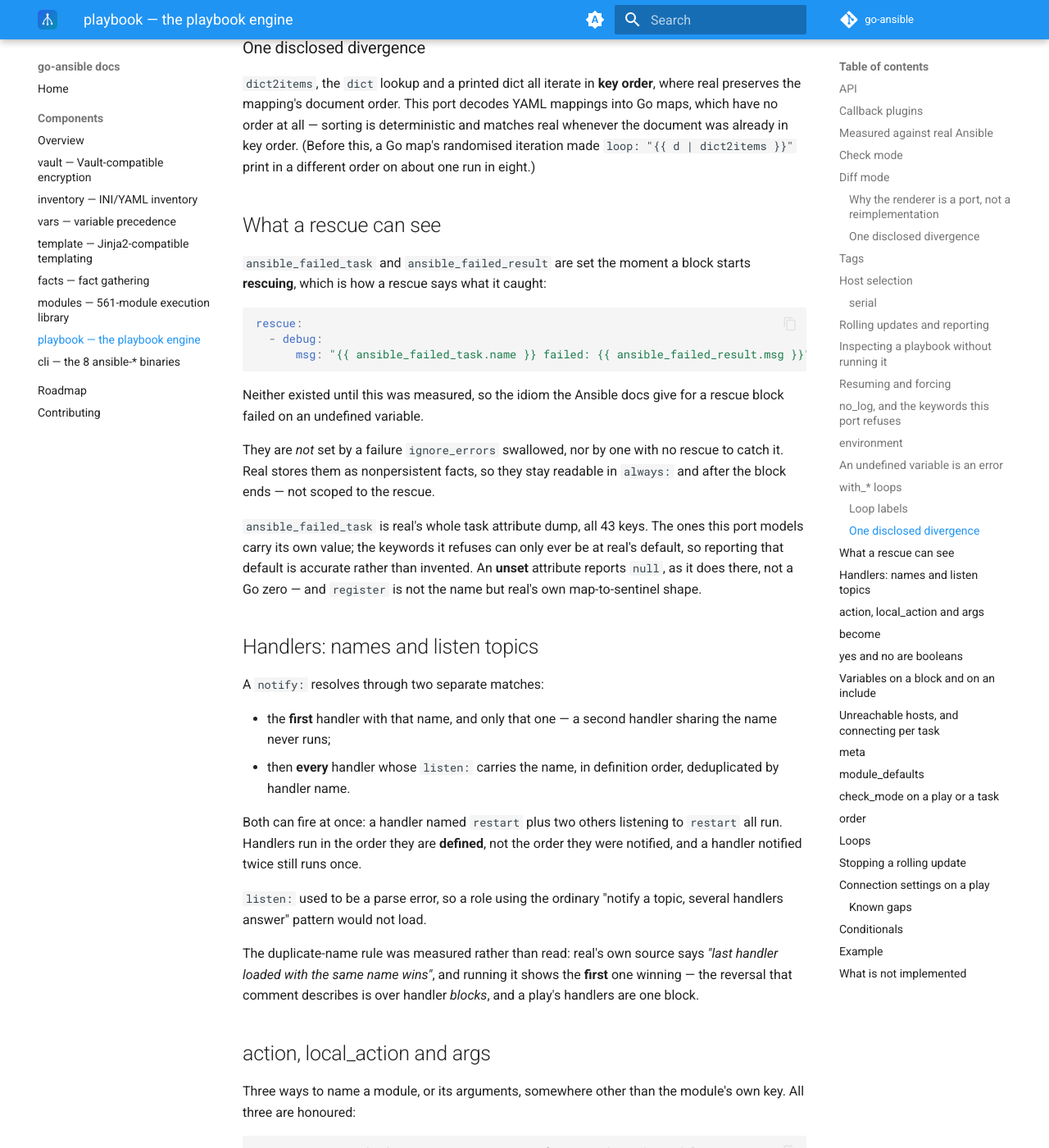
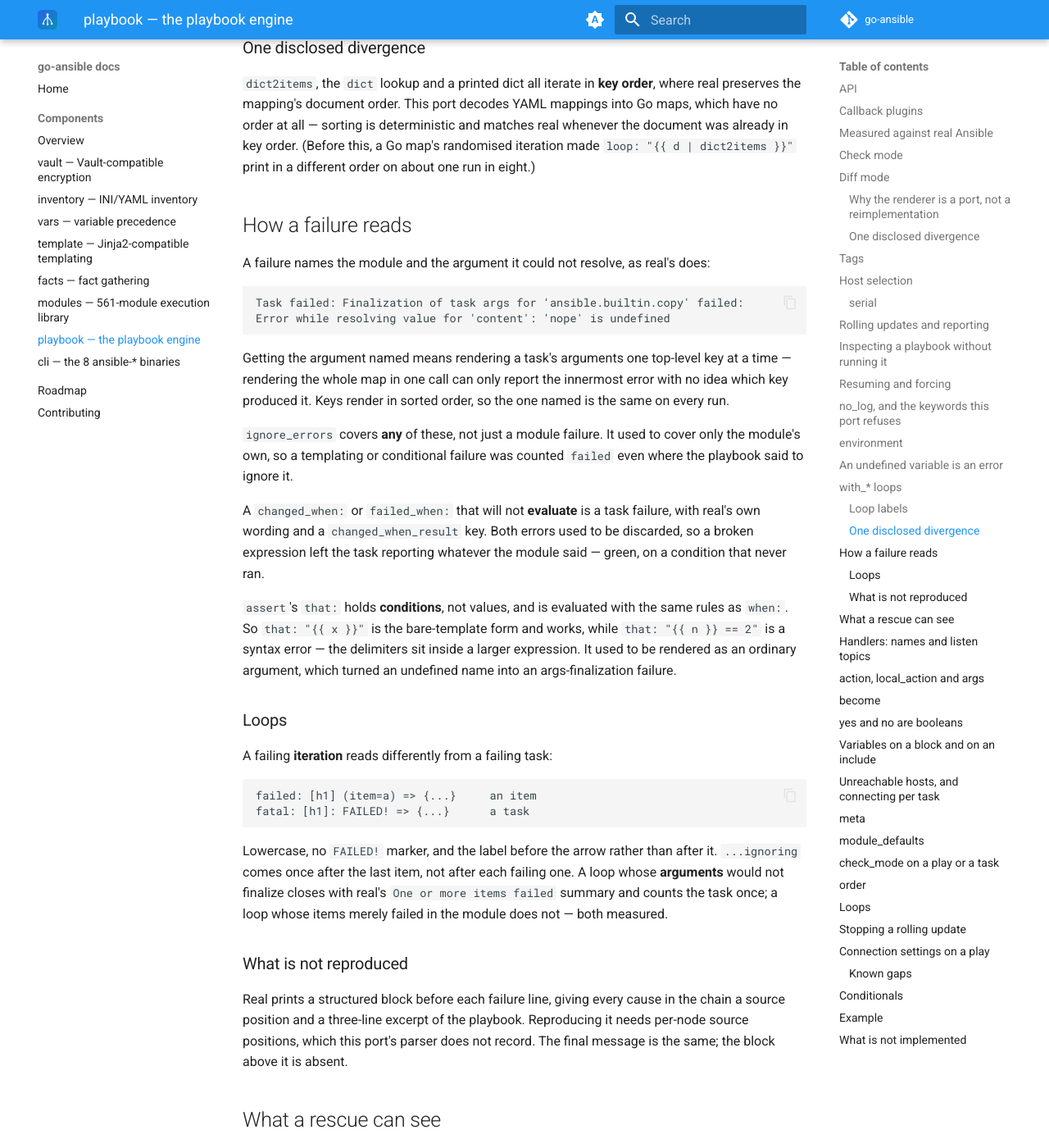
Before and after one commit to go-ansible/docs, an MkDocs documentation site: the page built from docs/components/playbook.md, in a window 1280 px wide and 1400 px high, scrolled down 12573 px. Shown: the whole window at 82% size. Built offline with MkDocs 1.6.1 and Material for MkDocs 9.7.7, drawn with Linux system fonts in a browser that asks for light colours; the version menu is left out; some of the changed text lies outside the part shown.

Commit message:
playbook: document failure wording and sexagesimal scalars (#50)
Covers playbook v0.62.0-v0.64.0 and vault v0.6.0.

Co-authored-by: Claude Opus 5 <noreply@anthropic.com>

````diff
--- a/docs/components/playbook.md
+++ b/docs/components/playbook.md
@@ -623,6 +623,63 @@ already in key order. (Before this, a Go map's randomised iteration
 made `loop: "{{ d | dict2items }}"` print in a different order on
 about one run in eight.)
 
+## How a failure reads
+
+A failure names the module and the argument it could not resolve, as
+real's does:
+
+```
+Task failed: Finalization of task args for 'ansible.builtin.copy' failed:
+Error while resolving value for 'content': 'nope' is undefined
+```
+
+Getting the argument named means rendering a task's arguments one
+top-level key at a time — rendering the whole map in one call can only
+report the innermost error with no idea which key produced it. Keys
+render in sorted order, so the one named is the same on every run.
+
+`ignore_errors` covers **any** of these, not just a module failure. It
+used to cover only the module's own, so a templating or conditional
+failure was counted `failed` even where the playbook said to ignore
+it.
+
+A `changed_when:` or `failed_when:` that will not **evaluate** is a
+task failure, with real's own wording and a `changed_when_result` key.
+Both errors used to be discarded, so a broken expression left the task
+reporting whatever the module said — green, on a condition that never
+ran.
+
+`assert`'s `that:` holds **conditions**, not values, and is evaluated
+with the same rules as `when:`. So `that: "{{ x }}"` is the
+bare-template form and works, while `that: "{{ n }} == 2"` is a syntax
+error — the delimiters sit inside a larger expression. It used to be
+rendered as an ordinary argument, which turned an undefined name into
+an args-finalization failure.
+
+### Loops
+
+A failing **iteration** reads differently from a failing task:
+
+```
+failed: [h1] (item=a) => {...}     an item
+fatal: [h1]: FAILED! => {...}      a task
+```
+
+Lowercase, no `FAILED!` marker, and the label before the arrow rather
+than after it. `...ignoring` comes once after the last item, not after
+each failing one. A loop whose **arguments** would not finalize closes
+with real's `One or more items failed` summary and counts the task
+once; a loop whose items merely failed in the module does not — both
+measured.
+
+### What is not reproduced
+
+Real prints a structured block before each failure line, giving every
+cause in the chain a source position and a three-line excerpt of the
+playbook. Reproducing it needs per-node source positions, which this
+port's parser does not record. The final message is the same; the
+block above it is absent.
+
 ## What a rescue can see
 
 `ansible_failed_task` and `ansible_failed_result` are set the moment a
@@ -750,9 +807,11 @@ in both YAML versions, and that is how a playbook asks for the word.
 A `!vault` value is resolved *before* it is decrypted, so a secret
 whose plaintext is `no` stays the string `no`.
 
-One YAML 1.1 rule is **not** implemented, named here rather than left
-to be discovered: sexagesimal integers. `1:30` is `90` in real
-Ansible and the string `"1:30"` here.
+Base-60 scalars are read too: `1:30` is the number `90` and
+`1:30:30` is `5430`, as they are there. The int and float resolvers
+differ in their first group — an int may not start with `0`, so
+`0:59` stays a string, while a float may, so `0:30.5` is `30.5` — and
+no group may exceed 59, which leaves `1:60` a string.
 
 ## Variables on a block and on an include
 
````
